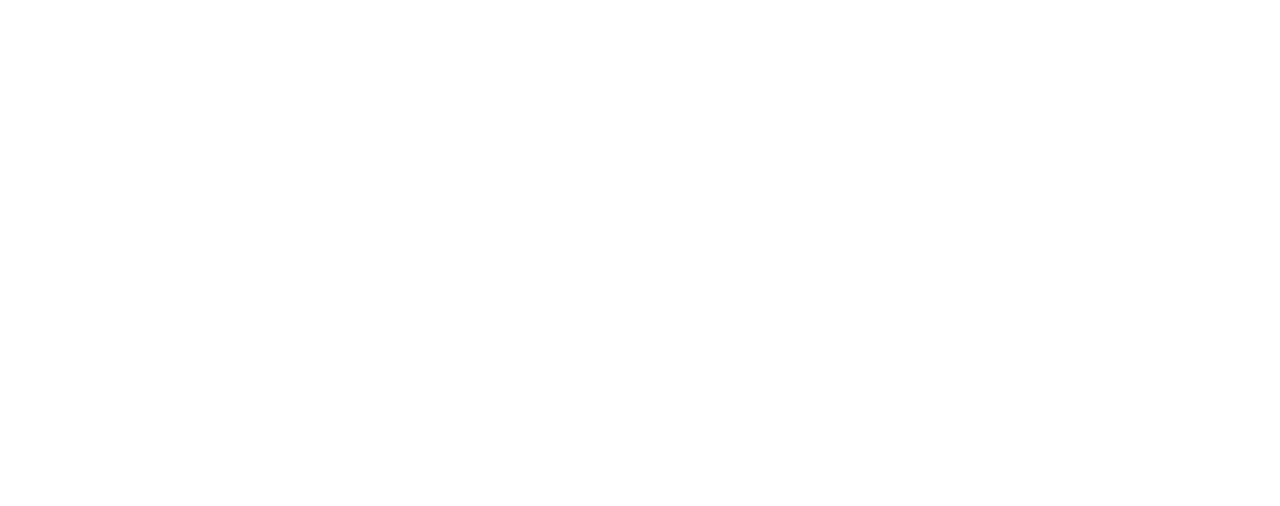
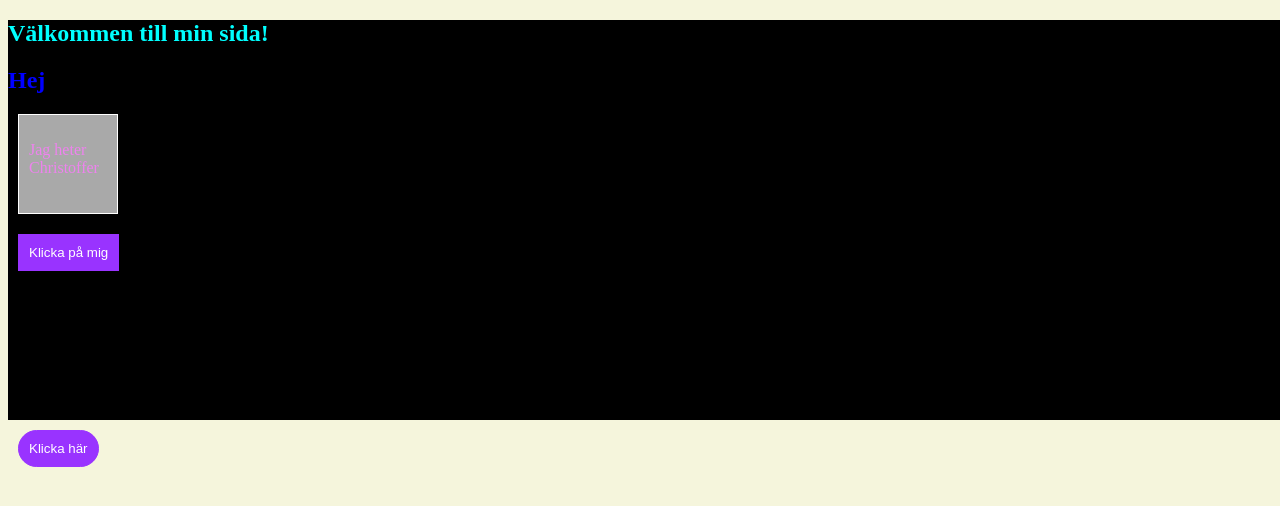
Before and after one commit to Folkuniversitetet-BFU-VT25/lektion-2025-04-28, a plain HTML site: page example/index.html in a window 1280 px wide. Drawn offline with Linux system fonts and the light colour scheme.

Commit message:
Added code

```diff
--- a/example/css/style.css
+++ b/example/css/style.css
@@ -0,0 +1,46 @@
+* {
+  /** box-sizing: border-box räknar med border, padding, margin i din width och height */
+  /** content-box adderar på padding, border och margin på din width och height */
+  box-sizing: border-box;
+}
+
+body {
+  background-color: beige;
+  color: violet;
+  width: 100vw;
+  height: 100vh;
+}
+
+h1 {
+  color: blue;
+}
+
+.title {
+  color: aqua;
+}
+
+.container {
+  background-color: black;
+  height: 50%;
+}
+
+.presentation {
+  width: 100px;
+  height: 100px;
+  background-color: darkgrey;
+  padding: 10px;
+  border: 1px solid #fff;
+  margin: 10px;
+}
+
+.button {
+  background-color: #93f;
+  margin: 10px;
+  color: #fff;
+  padding: 10px;
+  border: 1px solid #93f;
+}
+
+.round {
+  border-radius: 50px;
+}
--- a/example/index.html
+++ b/example/index.html
@@ -3,10 +3,18 @@
   <head>
     <meta charset="UTF-8" />
     <meta name="viewport" content="width=device-width, initial-scale=1.0" />
+    <link rel="stylesheet" href="css/style.css" />
     <title>Document</title>
-    <link rel="stylesheet" href="css/style.css" />
   </head>
   <body>
-    <script src="js/index.js"></script>
+    <section class="container">
+      <h1 class="title">Välkommen till min sida!</h1>
+      <h1>Hej</h1>
+      <section class="presentation">
+        <p>Jag heter Christoffer</p>
+      </section>
+      <button class="button">Klicka på mig</button>
+    </section>
+    <button class="button round">Klicka här</button>
   </body>
 </html>
```
Also changed, not shown: nyhetssidan/index.html (added, +59 -0 lines), example/js/index.js (deleted).
